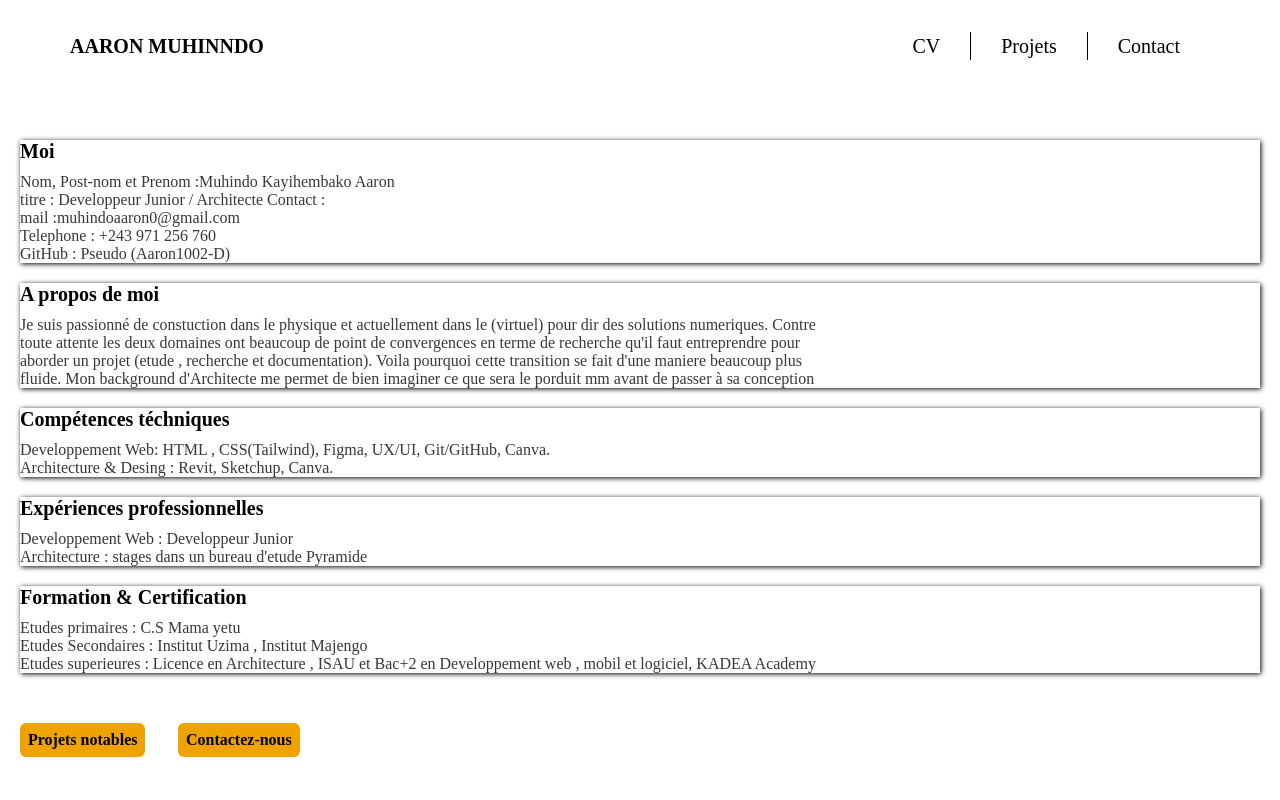
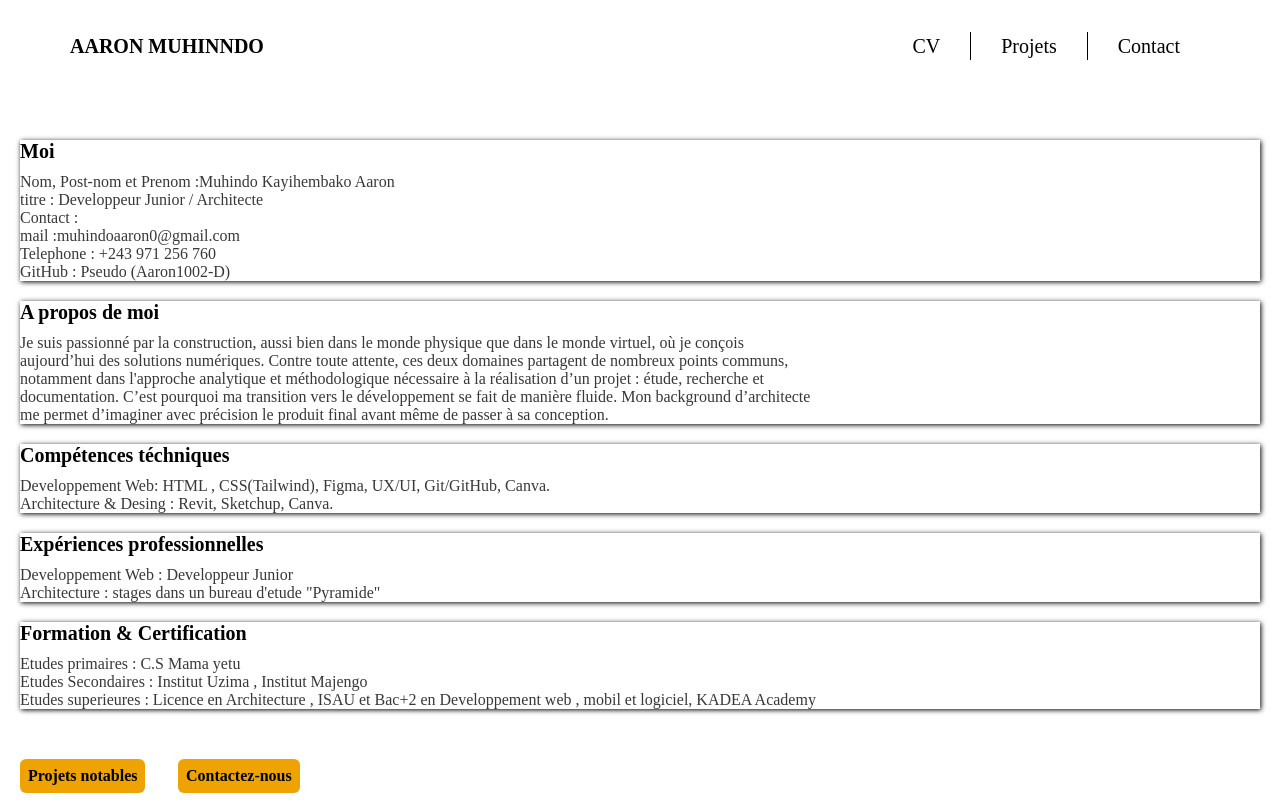
Before and after one commit to kadea-academy-learners/Projet_portfolio, a plain HTML site: page cv.html in a window 1280 px wide. Shown: the top 800 px of the page. Drawn offline with Linux system fonts and the light colour scheme.

Commit message:
modification sur Index, CV, Projet

```diff
--- a/cv.html
+++ b/cv.html
@@ -23,7 +23,7 @@
         <h4>Moi</h4>
         <p>
           Nom, Post-nom et Prenom :Muhindo Kayihembako Aaron <br />
-          titre : Developpeur Junior / Architecte Contact : <br />
+          titre : Developpeur Junior / Architecte <br />Contact : <br />
           mail :muhindoaaron0@gmail.com <br />
           Telephone : +243 971 256 760 <br />
           GitHub : Pseudo (Aaron1002-D) <br />
@@ -32,14 +32,15 @@
       <section>
         <h4>A propos de moi</h4>
         <p>
-          Je suis passionné de constuction dans le physique et actuellement dans
-          le (virtuel) pour dir des solutions numeriques. Contre toute attente
-          les deux domaines ont beaucoup de point de convergences en terme de
-          recherche qu'il faut entreprendre pour aborder un projet (etude ,
-          recherche et documentation). Voila pourquoi cette transition se fait
-          d'une maniere beaucoup plus fluide. Mon background d'Architecte me
-          permet de bien imaginer ce que sera le porduit mm avant de passer à sa
-          conception
+          Je suis passionné par la construction, aussi bien dans le monde
+          physique que dans le monde virtuel, où je conçois aujourd’hui des
+          solutions numériques. Contre toute attente, ces deux domaines
+          partagent de nombreux points communs, notamment dans l'approche
+          analytique et méthodologique nécessaire à la réalisation d’un projet :
+          étude, recherche et documentation. C’est pourquoi ma transition vers
+          le développement se fait de manière fluide. Mon background
+          d’architecte me permet d’imaginer avec précision le produit final
+          avant même de passer à sa conception.
         </p>
       </section>
       <section>
@@ -54,7 +55,7 @@
         <h4>Expériences professionnelles</h4>
         <p>
           Developpement Web : Developpeur Junior <br />
-          Architecture : stages dans un bureau d'etude Pyramide
+          Architecture : stages dans un bureau d'etude "Pyramide"
         </p>
       </section>
       <section>
```
Also changed, not shown: index.html (+3 -4 lines), projet.html (+20 -4 lines).
